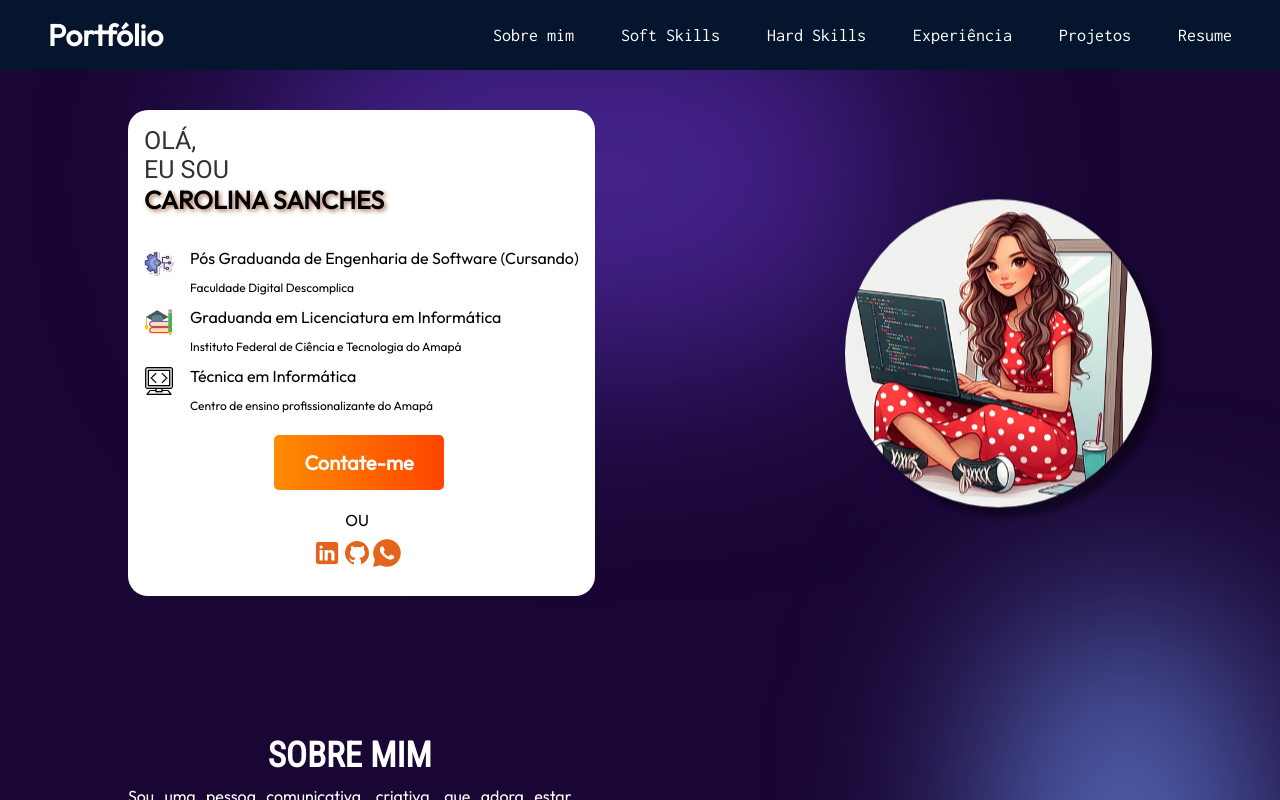
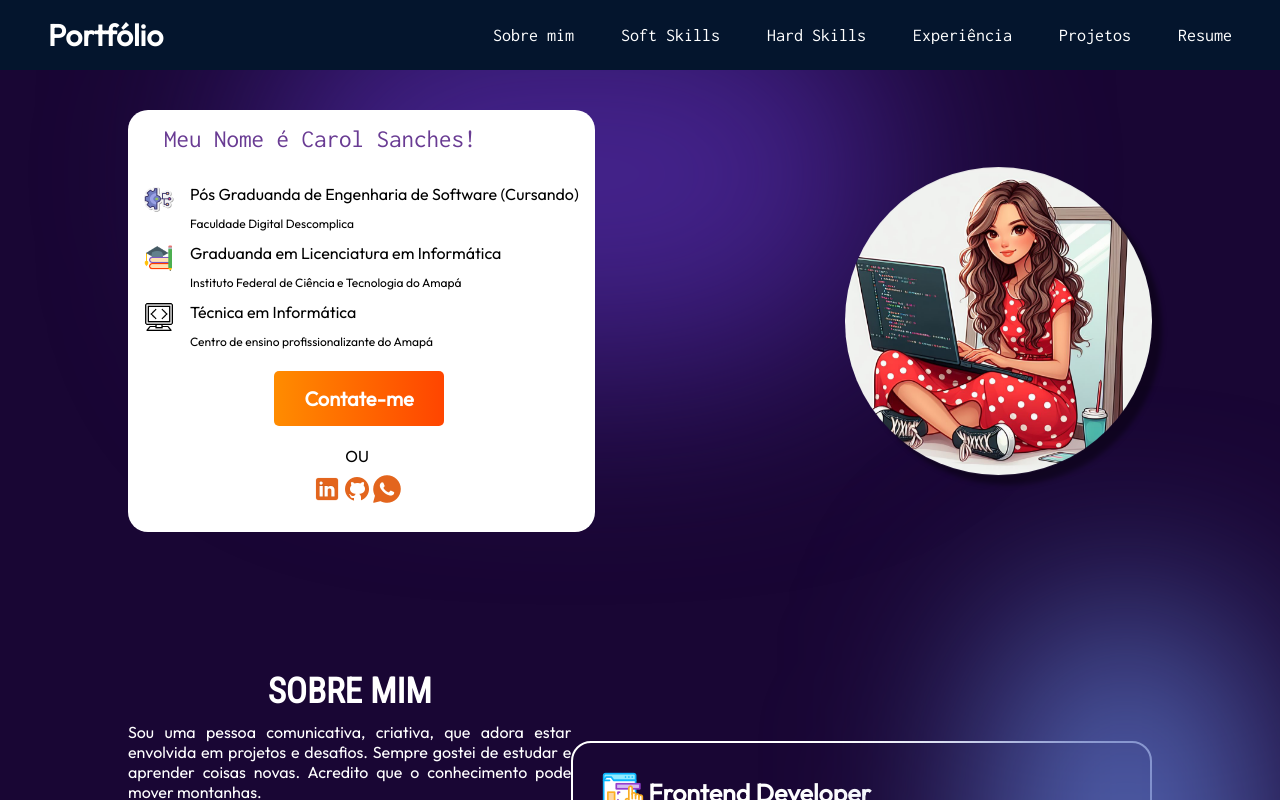
Before and after one commit to CarolinaSanches24/Portifolio, a React (Vite) app in the folder my_portifolio/: page / in a window 1280 px wide. Shown: the top 800 px of the page. Built offline with nearby package versions, Linux system fonts and the light colour scheme.

Commit message:
feat:add text animation

```diff
--- a/my_portifolio/package.json
+++ b/my_portifolio/package.json
@@ -15,6 +15,7 @@
     "framer-motion": "^11.0.3",
     "react": "^18.2.0",
     "react-dom": "^18.2.0",
+    "react-typical": "^0.1.3",
     "swiper": "^11.0.5"
   },
   "devDependencies": {
--- a/my_portifolio/src/components/Home/Home.jsx
+++ b/my_portifolio/src/components/Home/Home.jsx
@@ -1,12 +1,22 @@
 import { getImageUrl } from "../../utils";
 import styles from "./Home.module.css";
+import Typical from 'react-typical';
 export const Home = () => {
   return (
     <section className={styles.container}>
       <div className={styles.content}>
-        <p className={styles.text_content}>OLÁ,</p>
-        <p className={styles.text_content}>EU SOU</p>
-        <p className={styles.text_name_content}>CAROLINA SANCHES</p>
+       <Typical
+          steps={[
+            'Olá',
+            4000 ,
+          'Meu Nome é Carol Sanches!',
+          6000 ,
+          'Seja Bem Vindo ao meu Portfólio!' ,
+          8000
+       ]}
+       loop={Infinity}
+       wrapper="p" className={styles.text_aprensentation}
+      />
         <ul className={styles.education}>
           <div className={styles.education_itens}>
             <img
--- a/my_portifolio/src/components/Home/Home.module.css
+++ b/my_portifolio/src/components/Home/Home.module.css
@@ -18,18 +18,12 @@
   padding: 1em;
   border-radius: 20px;
 }
-.text_content {
-  font-family: var(--font-robot);
-  font-weight: 300;
-  line-height: normal;
-  font-size: 25px;
-  opacity: 0.8;
-}
-
-.text_name_content {
-  font-weight: 800;
-  font-size: 25px;
-  text-shadow: 2px 2px 4px rgba(150, 81, 42, 0.8);
+.text_aprensentation{
+  color:var(--color-purple);
+  font-family:var( --font-Inconsolata);
+  font-size:25px;
+  position:relative;
+  left:20px;
 }
 
 .education {
```
Also changed, not shown: 1 other file (tests, documents, lock files or other folders).
